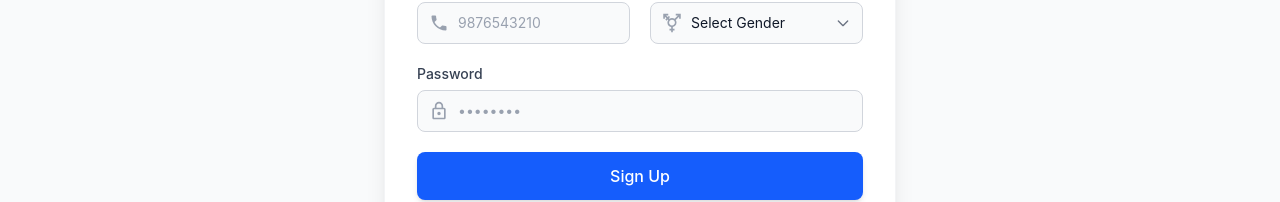
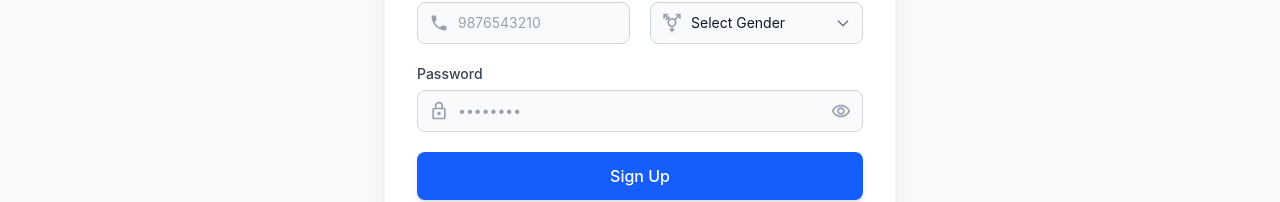
Before and after one commit to AnupKumar404/digital_mart, a React (Vite) app: page /signup in a window 1280 px wide. Shown: the part 504-706 px from the top of the page. Built offline with nearby package versions, Linux system fonts and the light colour scheme.

Commit message:
some improvements in UI

```diff
--- a/src/components/Signup.jsx
+++ b/src/components/Signup.jsx
@@ -1,7 +1,7 @@
 import { useState } from "react";
 import toast from "react-hot-toast";
 import { Link, useNavigate } from "react-router";
-import { MdOutlinePerson, MdOutlineLock, MdPhone, MdTransgender } from "react-icons/md";
+import { MdOutlinePerson, MdVisibilityOff, MdOutlineRemoveRedEye, MdOutlineLock, MdPhone, MdTransgender } from "react-icons/md";
 import { httpClient } from "../configs/HttpClient";
 
 function Signup() {
@@ -15,6 +15,7 @@ function Signup() {
   });
 
   const [error, setError] = useState("");
+  const [showPassword, setShowPassword] = useState(false);
   const [isLoading, setIsLoading] = useState(false); // Now utilized
   const navigate = useNavigate();
 
@@ -224,7 +225,7 @@ function Signup() {
                 <MdOutlineLock size={20} />
               </div>
               <input
-                type="password"
+                type={showPassword ? "text" : "password"}
                 name="passwordHash"
                 value={formData.passwordHash}
                 onChange={handleFormInput}
@@ -232,6 +233,16 @@ function Signup() {
                 placeholder="••••••••"
                 required
               />
+
+              {/* Show/Hide Password Toggle */}
+              <button
+                type="button"
+                onClick={() => setShowPassword(!showPassword)}
+                className="absolute inset-y-0 right-0 flex items-center pr-3 text-gray-400 hover:text-gray-600 dark:hover:text-gray-300 transition-colors focus:outline-none"
+                title={showPassword ? "Hide password" : "Show password"}
+                >
+                {showPassword ? <MdVisibilityOff size={20} /> : <MdOutlineRemoveRedEye size={20} />}
+              </button>
             </div>
           </div>
 
```
